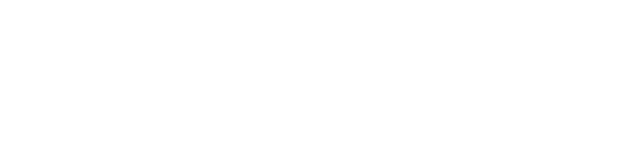
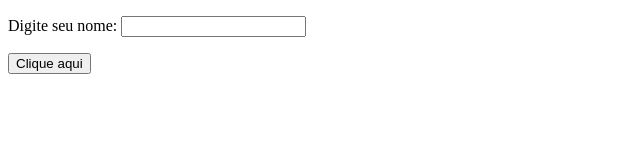
Before and after one commit to gelsonmartinhago/PPM, a plain HTML site: page index.html in a window 1280 px wide. Shown: the whole page, without its empty margins (0-640 px from the left). Drawn offline with Linux system fonts and the light colour scheme.

Commit message:
Adicionado conteúdo à página

```diff
--- a/index.html
+++ b/index.html
@@ -7,6 +7,10 @@
     <title>Hello world</title>
 </head>
 <body>
-
+    <p>
+        Digite seu nome:
+        <input type="text"/>
+    </p>
+    <button>Clique aqui</button>
 </body>
 </html>
```
